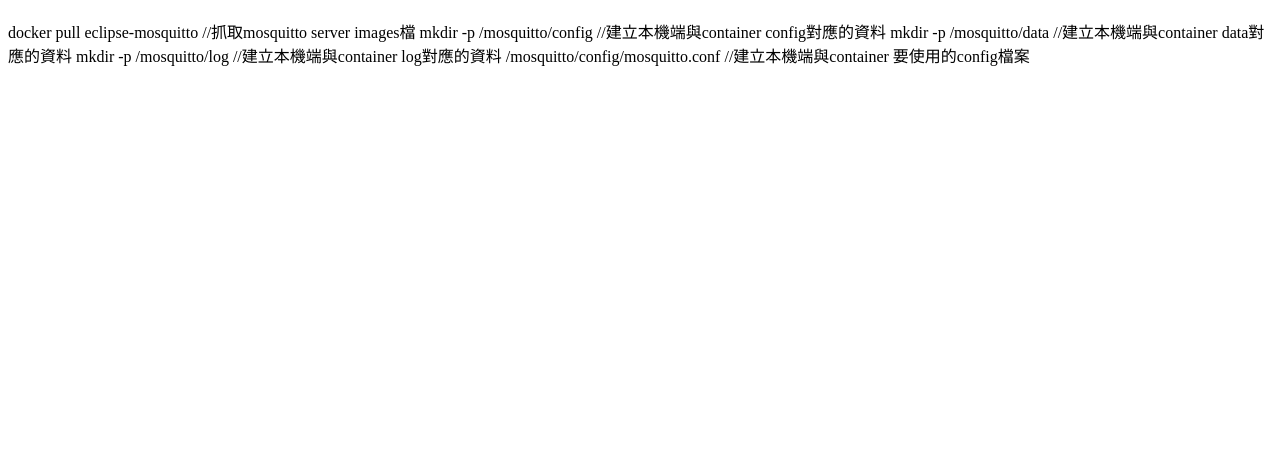
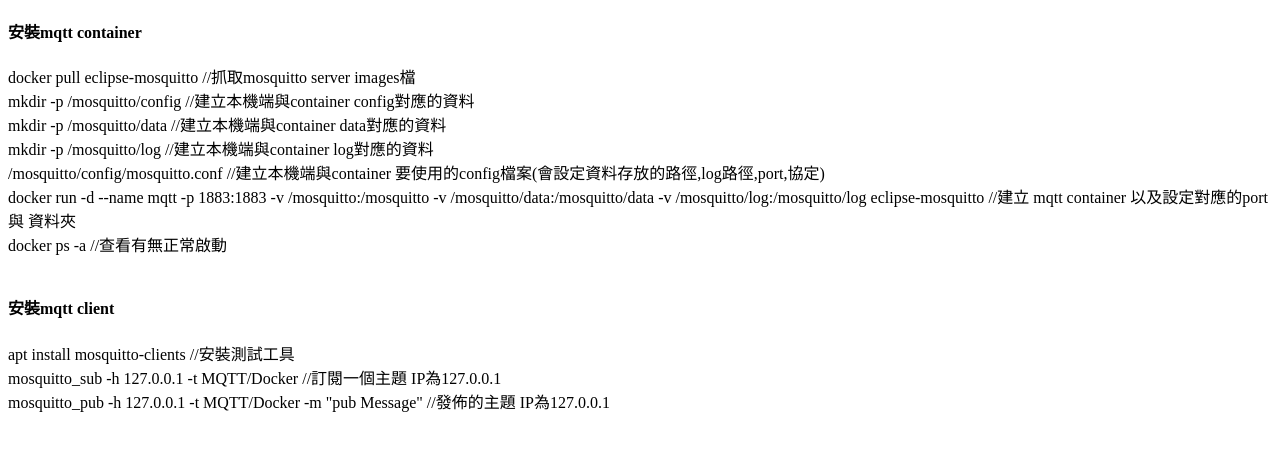
Before and after one commit to WangCalvinTw/wangcalvintw.github.io, a plain HTML site: page index.html in a window 1280 px wide. Shown: the part 61-512 px from the top of the page. Drawn offline with Linux system fonts and the light colour scheme.

Commit message:
0905 網頁更新

```diff
--- a/index.html
+++ b/index.html
@@ -10,11 +10,18 @@
 		<h1>ubuntu MQTT server(dcoker)</h1>
 	</div>
 	<div>
-		<span>docker pull eclipse-mosquitto</span><span>  //抓取mosquitto server images檔</span>
-		<span>mkdir -p /mosquitto/config</span><span>  //建立本機端與container config對應的資料</span>
-		<span>mkdir -p /mosquitto/data</span><span>  //建立本機端與container data對應的資料</span>
-		<span>mkdir -p /mosquitto/log</span><span>  //建立本機端與container log對應的資料</span>
-		<span>/mosquitto/config/mosquitto.conf</span><span>  //建立本機端與container 要使用的config檔案</span>
+		<h4>安裝mqtt container</h4>
+		<span>docker pull eclipse-mosquitto</span><span>  //抓取mosquitto server images檔</span><br />
+		<span>mkdir -p /mosquitto/config</span><span>  //建立本機端與container config對應的資料</span><br />
+		<span>mkdir -p /mosquitto/data</span><span>  //建立本機端與container data對應的資料</span><br />
+		<span>mkdir -p /mosquitto/log</span><span>  //建立本機端與container log對應的資料</span><br />
+		<span>/mosquitto/config/mosquitto.conf</span><span>  //建立本機端與container 要使用的config檔案(會設定資料存放的路徑,log路徑,port,協定)</span><br />
+		<span>docker run -d --name mqtt -p 1883:1883 -v /mosquitto:/mosquitto -v /mosquitto/data:/mosquitto/data -v /mosquitto/log:/mosquitto/log eclipse-mosquitto</span><span>  //建立 mqtt container 以及設定對應的port 與 資料夾</span><br />
+		<span>docker ps -a</span><span>  //查看有無正常啟動</span><br /><br />
+		<h4>安裝mqtt client</h4>
+		<span>apt install mosquitto-clients</span><span>  //安裝測試工具</span><br />
+		<span>mosquitto_sub -h 127.0.0.1 -t MQTT/Docker</span><span>  //訂閱一個主題 IP為127.0.0.1</span><br />
+		<span>mosquitto_pub -h 127.0.0.1 -t MQTT/Docker -m "pub Message"</span><span>  //發佈的主題 IP為127.0.0.1</span><br />
 	</div>
 </body>
 </html>
```
